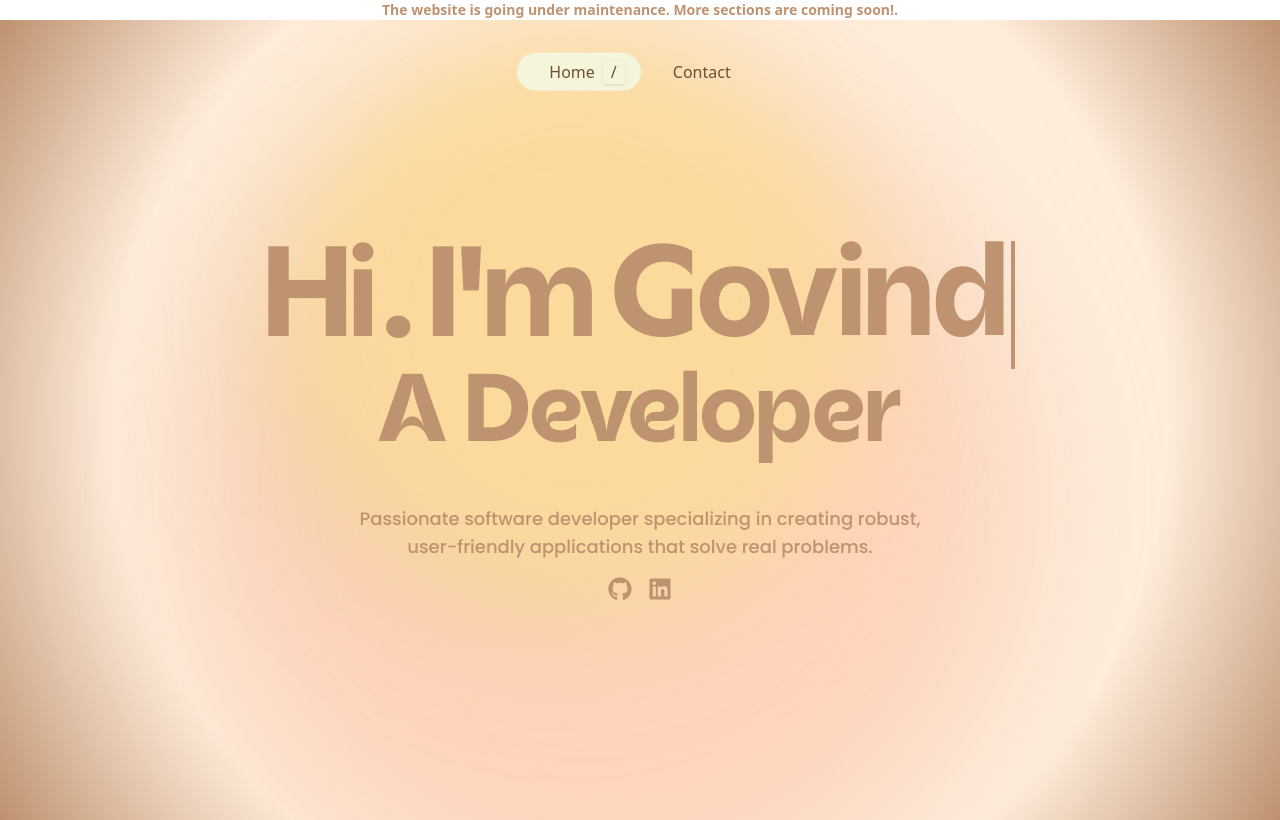
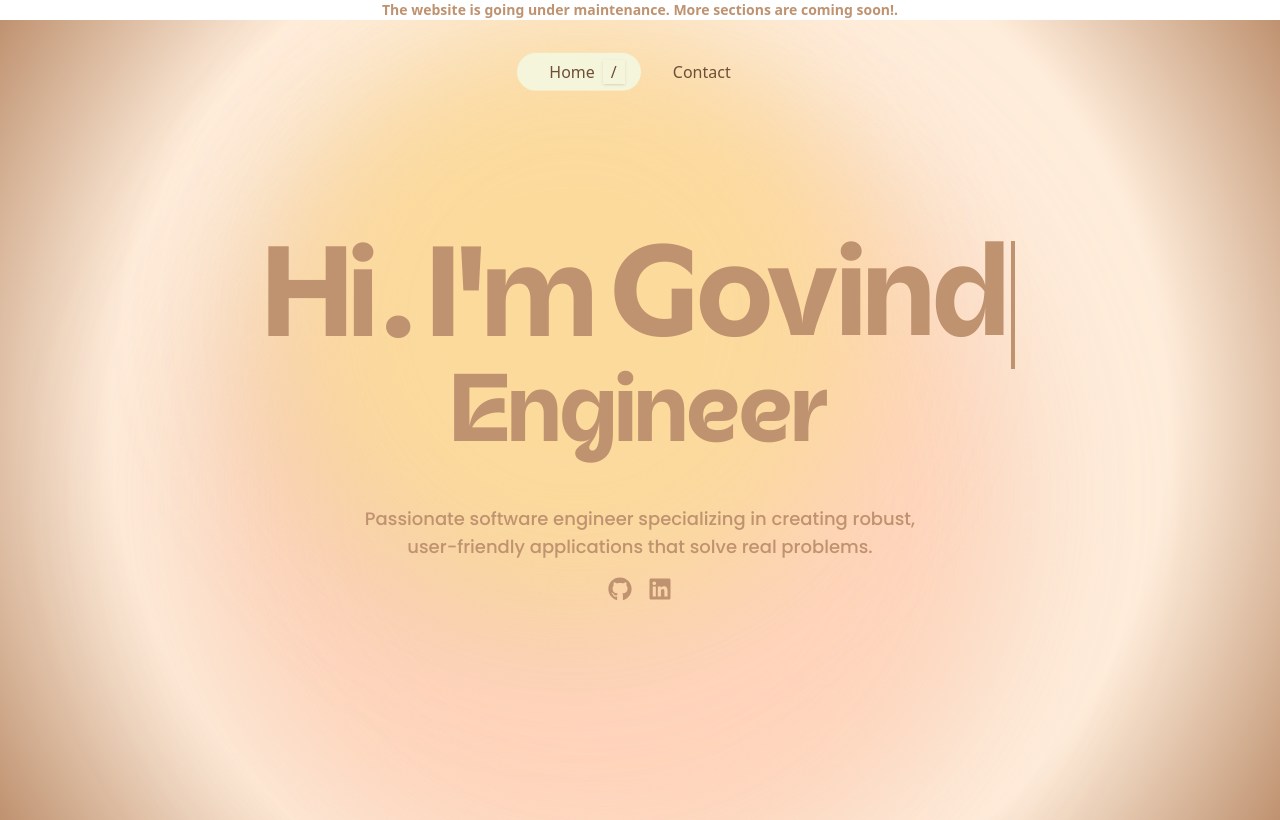
Before and after one commit to govindbohara/new-portfolio, a React (Vite) app: page / in a window 1280 px wide. Built offline with nearby package versions, Linux system fonts and the light colour scheme; a web font is replaced by a local one.

Commit message:
Update HeroSection.jsx

```diff
--- a/src/components/HeroSection.jsx
+++ b/src/components/HeroSection.jsx
@@ -91,11 +91,11 @@ export default function HeroSection() {
             </div>
           </h1>
           <p className="text-4xl font-bold text-center sm:text-6xl lg:text-8xl text-primary-text font-acorn">
-            A Developer
+         Engineer
           </p>
           <div className="flex flex-col items-center mt-8 text-sm text-center md:max-w-xl md:mt-10 sm:text-md md:text-lg ">
             <p className="font-medium text-primary-text font-secondary">
-              Passionate software developer specializing in creating robust,
+              Passionate software engineer specializing in creating robust,
               user-friendly applications that solve real problems.
             </p>
           </div>
```
